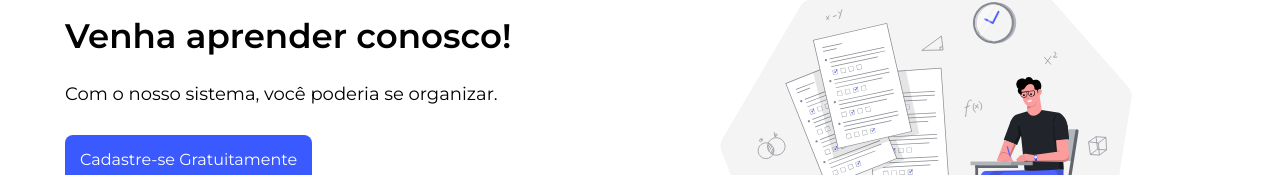
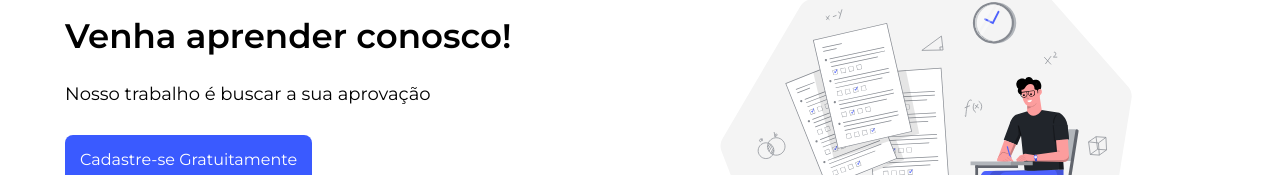
Before and after one commit to gabriel-enrique7/educational-landing-page, a plain HTML site: page index.html in a window 1280 px wide. Shown: the part 202-377 px from the top of the page. Drawn offline with Linux system fonts and the light colour scheme.

Commit message:
Changing subtitle

```diff
--- a/index.html
+++ b/index.html
@@ -27,7 +27,7 @@
 
                 <div class="conteudo-principal-content">
                     <h2 class="conteudo-principal-content-titulo">Venha aprender conosco!</h1>
-                    <p class="conteudo-principal-content-descricao">Com o nosso sistema, você poderia se organizar.</p>
+                    <p class="conteudo-principal-content-descricao">Nosso trabalho é buscar a sua aprovação</p>
                     <a href="#formulario"><button class="conteudo-principal-content-botao">Cadastre-se Gratuitamente</button></a>
                 </div>
 
```
